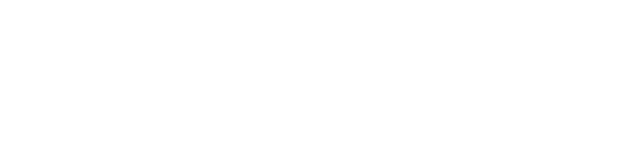
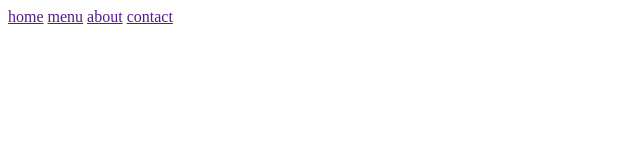
Before and after one commit to Thanodtzy/Koma, a plain HTML site: page index.html in a window 1280 px wide. Shown: the whole page, without its empty margins (0-640 px from the left). Drawn offline with Linux system fonts and the light colour scheme.

Commit message:
mbie kontol

```diff
--- a/index.html
+++ b/index.html
@@ -3,9 +3,14 @@
 <head>
     <meta charset="UTF-8">
     <meta name="viewport" content="width=device-width, initial-scale=1.0">
-    <title>Document</title>
+    <title>Coma Cofee manual</title>
 </head>
 <body>
-
+    <div class="navbar">
+        <a href="">home</a>
+        <a href="">menu</a>
+        <a href="">about</a>
+        <a href="">contact</a>
+    </div>
 </body>
 </html>
```
